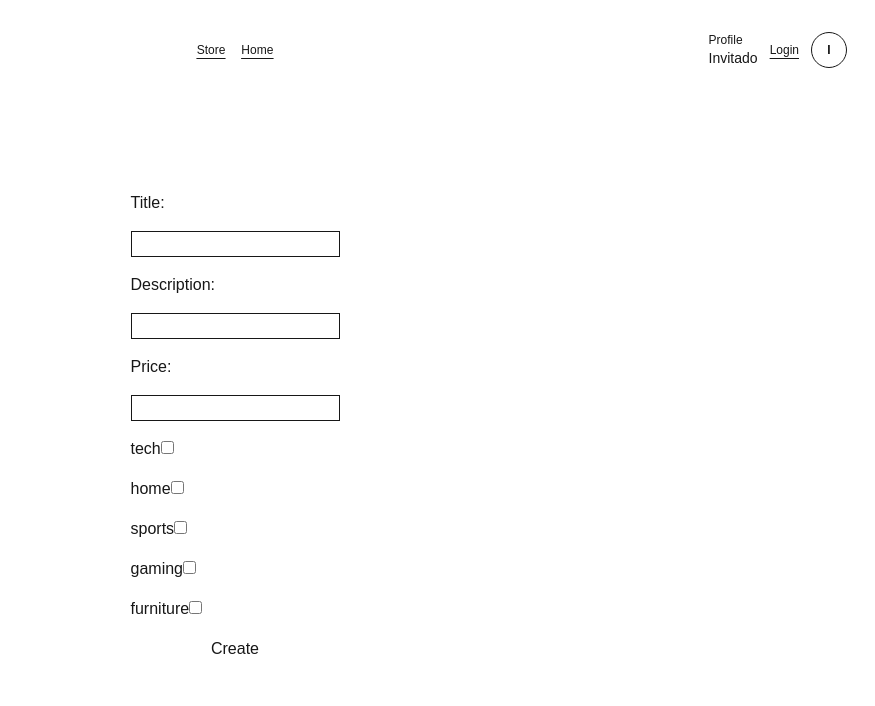
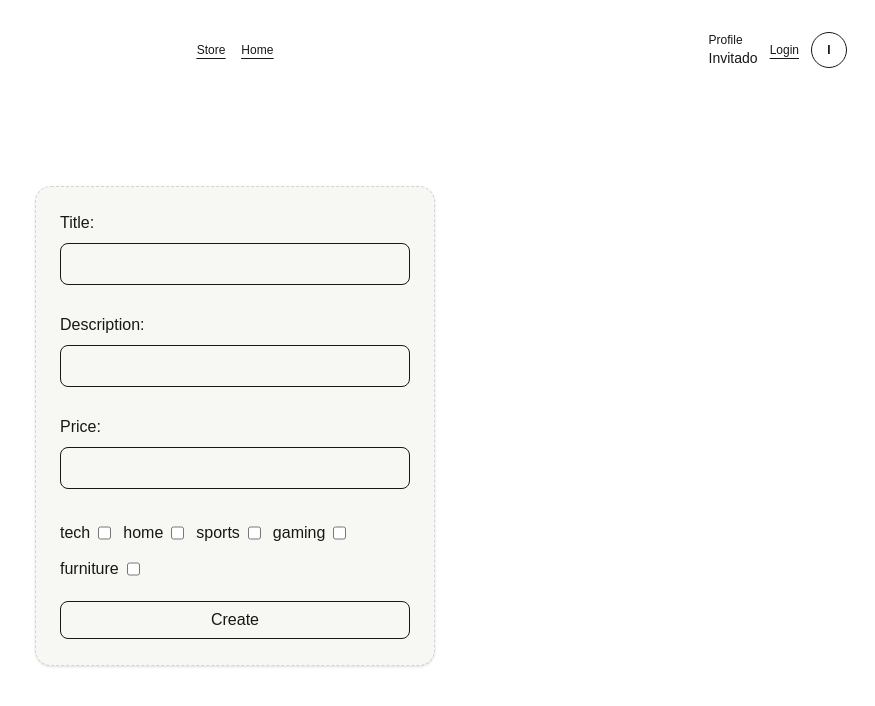
Before and after one commit to cherylsoberaness-sys/marketplace-app, a Next.js app: page /dashboard/ads/create in a window 1280 px wide. Shown: the top 706 px of the page, without its empty margins (405-1280 px from the left). Built offline with nearby package versions, Linux system fonts and the light colour scheme; no server answers.

Commit message:
feat: improve create form styles

```diff
--- a/src/app/components/forms/ad-form.tsx
+++ b/src/app/components/forms/ad-form.tsx
@@ -18,46 +18,65 @@ export function AdForm() {
     const hasTagsError = Boolean(state.fieldErrors.tags?.length);
 
     return (
-        <form action={formAction} className="grid gap-4 max-w-md">
+        <form action={formAction} className="flex flex-col min-h-120 w-100 rounded-2xl border border-dashed border-zinc-300 bg-[#f7f7f3]
+            p-6 shadow-sm">
+            <div className="flex flex-col gap-2">
                 <label htmlFor="title">Title:</label>
-            <input type="text" name="title" id="title" className="border" />
+                <input type="text" name="title" id="title" className="rounded-lg border px-4 py-2
+                    focus:outline-none transition-colors focus:bg-gray-200" />
+                <div className="min-h-5">
                     {hasTitleError && (
-                <div id="title-error" className="text-red-500">
+                        <div id="title-error" className="text-sm text-red-500">
                             {state.fieldErrors.title?.join(", ")}
                         </div>
                     )}
+                </div>
+            </div>
+            <div className="flex flex-col gap-2">
                 <label htmlFor="description">Description:</label>
-            <input type="text" name="description" id="description" className="border" />
+                <input type="text" name="description" id="description" className="rounded-lg border px-4 py-2
+                    transition-colors focus:bg-gray-200 focus:outline-none"/>
+                <div className="min-h-5">
                     {hasDescriptionError && (
-                <div id="description-error" className="text-red-500">
+                        <div id="description-error" className="text-sm text-red-500">
                             {state.fieldErrors.description?.join(", ")}
                         </div>
                     )}
+                </div>
+            </div>
+            <div className="flex flex-col gap-2">
                 <label htmlFor="price">Price:</label>
-            <input type="text" name="price" id="price" className="border" />
+                <input type="text" name="price" id="price" className="rounded-lg border px-4 py-2
+                    focus:outline-none transition-colors focus:bg-gray-200" />
+                <div className="min-h-5">
                     {hasPriceError && (
-                <div id="price-error" className="text-red-500">
+                        <div id="price-error" className="text-sm text-red-500">
                             {state.fieldErrors.price?.join(", ")}
                         </div>
                     )}
-
+                </div>
+            </div>
+            <div>
+                <div className="flex flex-wrap gap-3 mt-1">
                     {tagsOptions.map((tag) => (
-                <label key={tag} htmlFor={tag}>
+                        <label key={tag} htmlFor={tag} className="flex cursor-pointer gap-2 text-m">
                             {tag}
                             <input type="checkbox" name="tags" id={tag} value={tag}  className="border" />
                         </label>
                     ))}
-
+                </div>
+                <div className="min-h-5">
                     {hasTagsError && (
-                <div id="tags-error" className="text-red-500">
+                        <div id="tags-error" className="text-sm text-red-500">
                             {state.fieldErrors.tags?.join(", ")}
                         </div>
                     )}
-
-            <button type="submit" disabled={isPending}>
+                </div>
+            </div>
+            <button type="submit" disabled={isPending} className="rounded-lg border cursor-pointer py-1.5 transition hover hover:bg-gray-200">
                 {isPending ? "Creating Ad" : "Create"}
             </button>
-            {state.message && <div>{ state.message }</div>}
+            {state.message && <p className="text-sm text-center text-red-500 mt-1">{ state.message }</p>}
         </form>
     )
 }
```
Lines whose indentation alone changed are shown as unchanged.
